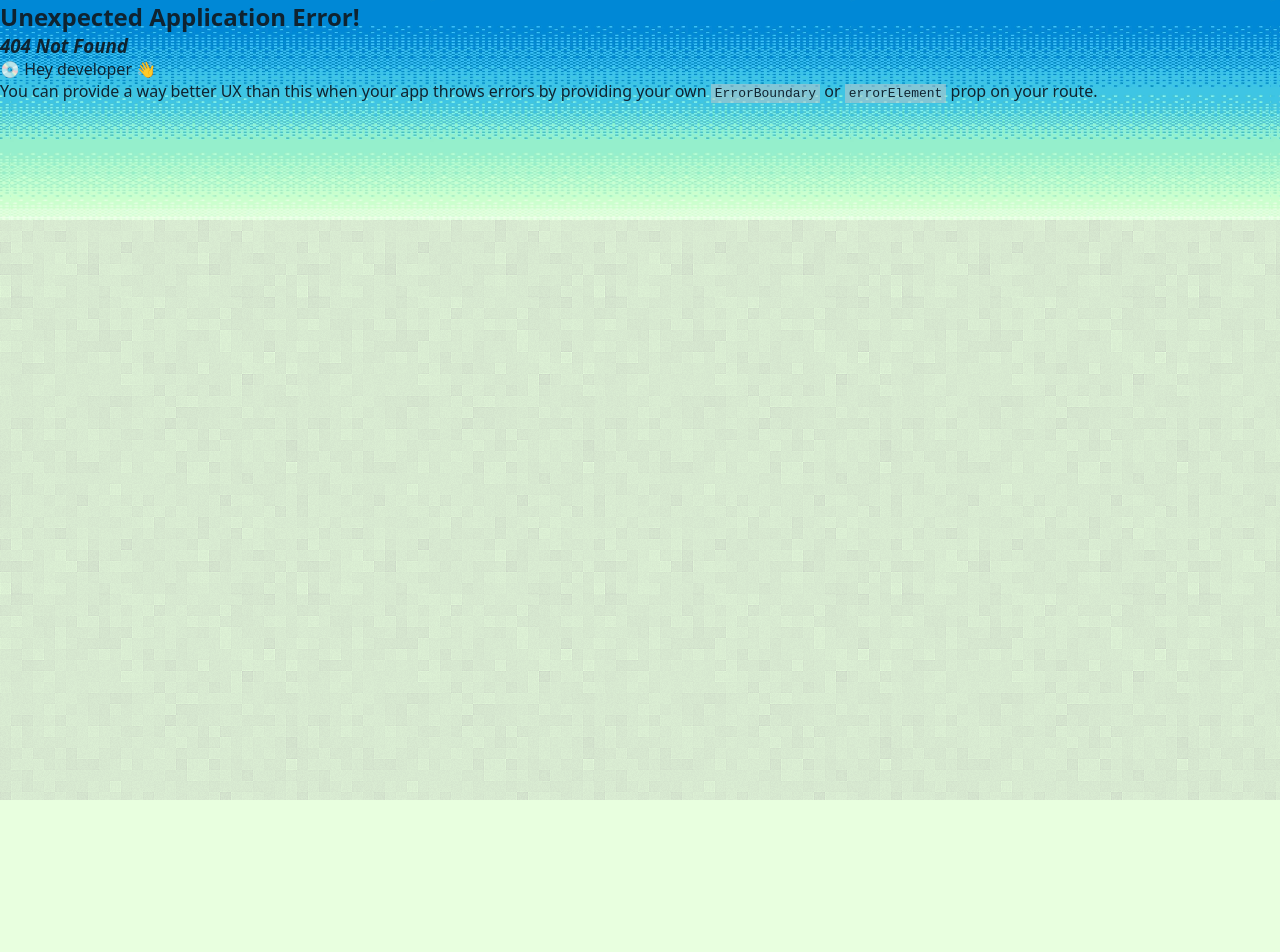
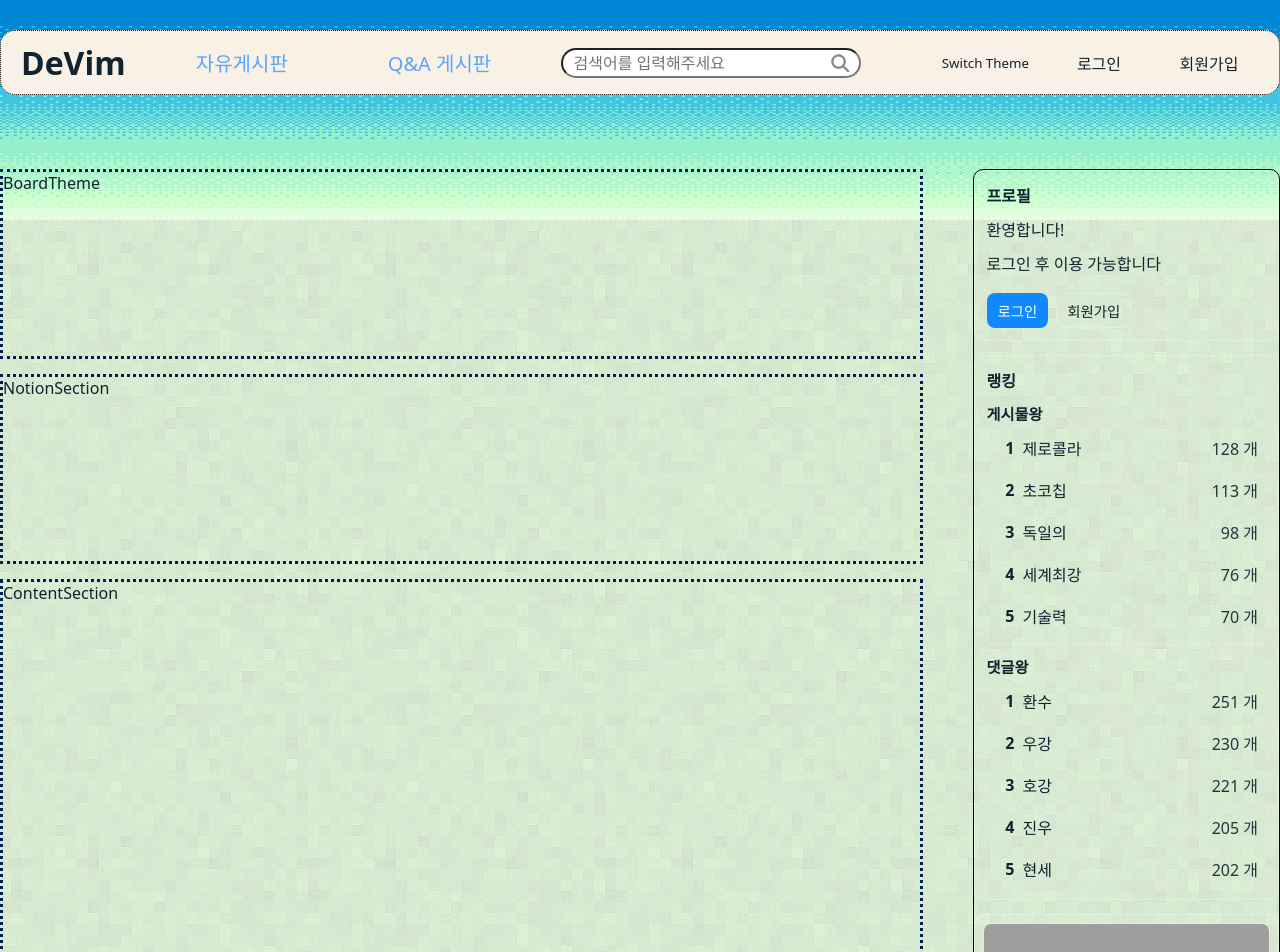
Before and after one commit to Team-DeVim/2025-DeVim, a React (Vite) app in the folder frontend/: page /boardPage in a window 1280 px wide. Before the commit this address had no page. Shown: the top 952 px of the page. Before the commit the page ends 800 px from the top, so only its background shows below. Built offline with nearby package versions, Linux system fonts and the light colour scheme; grey boxes are pictures that could not be loaded; a web font is replaced by a local one.

Commit message:
✨ [#31]Impliment Complelte

```diff
--- /dev/null
+++ b/frontend/src/pages/boardPage/BoardPage.css
@@ -0,0 +1,19 @@
+.boardPage {
+    max-width: 1440px;
+    margin: 0 auto;
+    display: grid;
+    row-gap: 24px;
+}
+
+.boardPage__main {
+    display: grid;
+    grid-template-columns: 3fr 1fr;
+    gap: 50px;
+    padding: 50px 0;
+}
+
+.boardPage__main__left {
+    display: grid;
+    grid-template-rows: 1fr 1fr 3fr;
+    gap: 15px;
+}
--- /dev/null
+++ b/frontend/src/pages/boardPage/BoardPage.jsx
@@ -0,0 +1,28 @@
+import Footer from "../main/components/Footer/Footer";
+import Header from "../main/components/Header/Header";
+import Sidebar from "../main/components/Sidebar";
+import "./BoardPage.css";
+import BoardTheme from "./components/BoardTheme/BoardTheme";
+import ContentSection from "./components/ContentSection/ContentSection";
+import NotionSection from "./components/NotionSection/NotionSection";
+
+function BoardPage() {
+    return (
+        <div className="boardPage">
+            <Header />
+            <div className="boardPage__main">
+                <div className="boardPage__main__left">
+                    <BoardTheme />
+                    <NotionSection />
+                    <ContentSection />
+                </div>
+                <div className="boardPage__main__right">
+                    <Sidebar />
+                </div>
+            </div>
+            <Footer />
+        </div>
+    );
+}
+
+export default BoardPage;
--- /dev/null
+++ b/frontend/src/pages/boardPage/components/BoardTheme/BoardTheme.css
@@ -0,0 +1,3 @@
+.BoardTheme {
+    border: 3px dotted var(--color-border);
+}
--- /dev/null
+++ b/frontend/src/pages/boardPage/components/BoardTheme/BoardTheme.jsx
@@ -0,0 +1,11 @@
+import "./BoardTheme.css";
+
+const BoardTheme = () => {
+    return (
+        <div className="BoardTheme">
+            BoardTheme
+        </div>
+    );
+};
+
+export default BoardTheme;
--- /dev/null
+++ b/frontend/src/pages/boardPage/components/ContentSection/ContentSection.css
@@ -0,0 +1,3 @@
+.ContentSection {
+    border: 3px dotted var(--color-border);
+}
--- /dev/null
+++ b/frontend/src/pages/boardPage/components/ContentSection/ContentSection.jsx
@@ -0,0 +1,11 @@
+import "./ContentSection.css"
+
+const ContentSection = () => {
+    return (
+        <div className="ContentSection">
+            ContentSection
+        </div>
+    );
+};
+
+export default ContentSection;
--- /dev/null
+++ b/frontend/src/pages/boardPage/components/NotionSection/NotionSection.css
@@ -0,0 +1,3 @@
+.NotionSection {
+    border: 3px dotted var(--color-border);
+}
--- /dev/null
+++ b/frontend/src/pages/boardPage/components/NotionSection/NotionSection.jsx
@@ -0,0 +1,11 @@
+import "./NotionSection.css";
+
+const NotionSection = () => {
+    return (
+        <div className="NotionSection">
+            NotionSection
+        </div>
+    );
+};
+
+export default NotionSection;
--- a/frontend/src/pages/main/MainPage.jsx
+++ b/frontend/src/pages/main/MainPage.jsx
@@ -18,7 +18,7 @@ function MainPage() {
         <div className="dashboard__main">
           <BoardSection title="인기글 게시판" mode="popular" mockMode pageSize={4} />
           <BoardSection title="자유게시판" mode="free" mockMode pageSize={4} />
-          <BoardSection title="QnA" mode="qna" mockMode pageSize={4}/>
+          <BoardSection title="QnA" mode="qna" mockMode pageSize={4} />
         </div>
         <aside className="dashboard__side">
           <Sidebar />
--- a/frontend/src/router/root.jsx
+++ b/frontend/src/router/root.jsx
@@ -6,6 +6,7 @@ import { lazy } from "react";
 const MainPage = lazy(() => import('../pages/main/MainPage'));
 const Register = lazy(() => import("../pages/SignUpRegister/Register"));
 const SignUp = lazy(() => import("../pages/SignUpRegister/SignUp"));
+const BoardPage = lazy(() => import("../pages/boardPage/BoardPage"));
 
 
 const root = createBrowserRouter([
@@ -37,6 +38,14 @@ const root = createBrowserRouter([
           </Suspense>
         ),
       },
+      {
+        path: "boardPage",
+        element: (
+          <Suspense>
+            <BoardPage />
+          </Suspense>
+        ),
+      },
     ],
   },
 ]);
```
